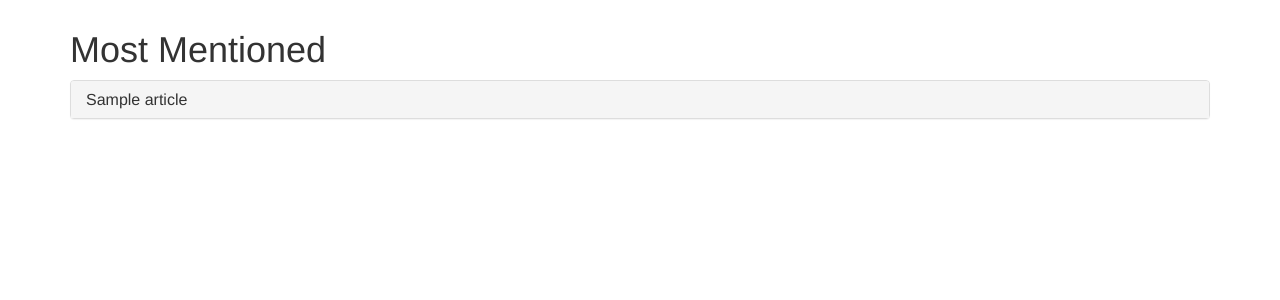
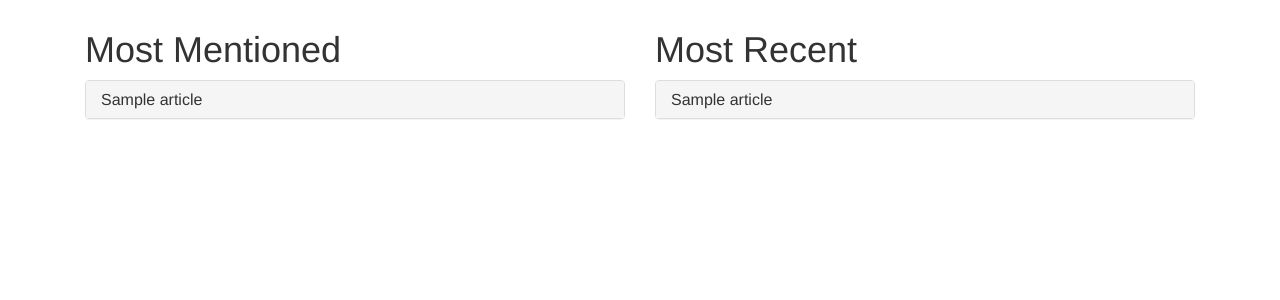
Before and after one commit to MaximKN/CS3051NAT, a Django app: page / in a window 1280 px wide. Shown: the part 72-372 px from the top of the page. Run offline with Django 3.2, Linux system fonts and the light colour scheme; tables that the repository leaves empty hold one stand-in row (values such as "Sample post"); some libraries are stand-ins or nearby versions.

Commit message:
Completed frontend for most recent and most mentioned

```diff
--- a/CS3051NAT/settings.py
+++ b/CS3051NAT/settings.py
@@ -37,6 +37,7 @@ INSTALLED_APPS = (
     'django.contrib.sessions',
     'django.contrib.messages',
     'django.contrib.staticfiles',
+    'django.contrib.humanize',
     'nat',
 )
 
--- a/nat/templates/nat/home.html
+++ b/nat/templates/nat/home.html
@@ -7,6 +7,10 @@
 {% endblock %}
 
 {%  block content %}
+    {% load humanize %}
+    <div class="container-fluid">
+        <div class="row">
+            <div class="col-md-6">
                 <h1>Most Mentioned</h1>
                 <div class="panel-group" id="accordion" role="tablist" aria-multiselectable="true">
                     {% for article in popular %}
@@ -41,6 +45,44 @@
                         </div>
                     {% endfor %}
                 </div>
+            </div>
+            <div class="col-md-6">
+                <h1>Most Recent</h1>
+                <div class="panel-group" id="accordion2" role="tablist" aria-multiselectable="true">
+                    {% for article in recent %}
+                        <div class="panel panel-default">
+                            <div class="panel-heading" role="tab" id="heading{{ forloop.counter|ordinal }}">
+                                <h4 class="panel-title">
+                                    <a role="button" data-toggle="collapse" data-parent="#accordion2" href="#collapse{{ forloop.counter|ordinal }}" aria-expanded="true" aria-controls="collapse{{ forloop.counter|ordinal }}">
+                                        {{ article.title }}
+                                    </a>
+                                </h4>
+                            </div>
+                            <div id="collapse{{ forloop.counter|ordinal }}" class="panel-collapse collapse" role="tabpanel" aria-labelledby="heading{{ forloop.counter|ordinal }}">
+                                <div class="panel-body">
+                                    <p>{{ article.description }}</p>
+                                    <!-- Facebook -->
+                                    <a href="http://www.facebook.com/sharer.php?u={{ article.link }}" target="_blank">
+                                        <img src="https://simplesharebuttons.com/images/somacro/facebook.png" alt="Facebook" />
+                                    </a>
 
+                                    <!-- Twitter -->
+                                    <a href="https://twitter.com/share?url={{ article.link }}" target="_blank">
+                                        <img src="https://simplesharebuttons.com/images/somacro/twitter.png" alt="Twitter" />
+                                    </a>
+
+                                    <!-- Google+ -->
+                                    <a href="https://plus.google.com/share?url={{ article.link }}" target="_blank">
+                                        <img src="https://simplesharebuttons.com/images/somacro/google.png" alt="Google" />
+                                    </a>
+                                    <p><a href="{{ article.link }}">Read More</a></p>
+                                </div>
+                            </div>
+                        </div>
+                    {% endfor %}
+                </div>
+            </div>
+        </div>
+    </div>
 
 {% endblock %}
--- a/nat/views.py
+++ b/nat/views.py
@@ -9,11 +9,13 @@ def home(request):
     newscategories = NewsCategory.objects.all()
     rssfeeds = RssFeed.objects.all()
     popular = most_popular()
+    recent = most_recent()
     context = {
         'articles': articles,
         'newscategories': newscategories,
         'rssfeeds': rssfeeds,
         'popular' : popular,
+        'recent' : recent,
     }
     return render(request, 'nat/home.html', context)
 
@@ -21,7 +23,8 @@ def most_popular():
     keyword = find_most_popular_keyword()
     return Article.objects.filter(title__icontains=keyword)[:10]
 
-
+def most_recent():
+    return Article.objects.all().order_by('-id')[:10]
 
 def search(request):
     if 'q' in request.GET and request.GET['q']:
```
Lines whose indentation alone changed are shown as unchanged.
